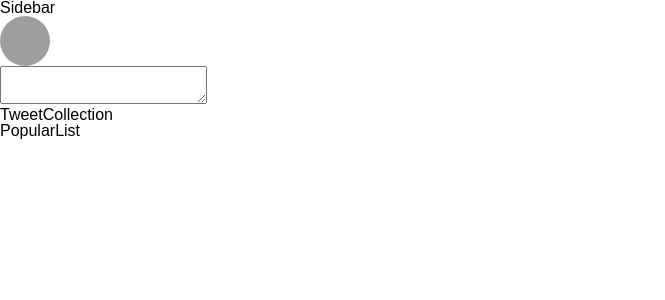
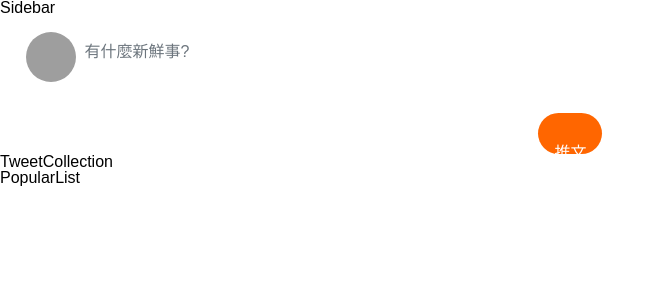
Before and after one commit to LJBL22/react_twitter, a React (Create React App) app: page /tweets in a window 1280 px wide. Shown: the top 300 px of the page, without its empty margins (0-665 px from the left). Built offline with nearby package versions, Linux system fonts and the light colour scheme; grey boxes are pictures that could not be loaded.

Commit message:
feat: complete InputTweet

```diff
--- a/src/components/InputTweet.jsx
+++ b/src/components/InputTweet.jsx
@@ -1,13 +1,29 @@
 import userData from "./dummyData";
-import { StyledAvatar } from "./styles/Avatar.styled";
+import { StyledAvatar, StyledImgDiv } from "./styles/Avatar.styled";
+import {
+  StyledTextarea,
+  StyledInputDiv,
+  StyledForm,
+} from "./styles/InputTweet.styled";
 
-function InputTweet() {
+function InputTweet({ width, height, divWidth, divHeight }) {
   const avatar = userData.user[0].avatar;
   return (
-    <div>
-      <StyledAvatar src={avatar} alt="avatar" />
-      <textarea></textarea>
-    </div>
+    <StyledInputDiv divWidth={divWidth} divHeight={divHeight}>
+      <StyledImgDiv>
+        <StyledAvatar src={avatar} alt="avatar" />
+      </StyledImgDiv>
+      <StyledForm action="">
+        {/* placeholder 文字沒有辦法寫在 StyledTextarea檔案中，待確認問題 */}
+        <StyledTextarea
+          width={width}
+          height={height}
+          maxLength="140"
+          placeholder="有什麼新鮮事?"
+        />
+        <button>推文</button>
+      </StyledForm>
+    </StyledInputDiv>
   );
 }
 
--- a/src/components/MainTweet.jsx
+++ b/src/components/MainTweet.jsx
@@ -6,7 +6,12 @@ function MainTweet() {
   return (
     <div>
       <Main>
-        <InputTweet />
+        <InputTweet
+          width="526px"
+          height="137px"
+          divWidth="641px"
+          divHeight="138px"
+        />
         <TweetCollection />
       </Main>
     </div>
--- a/src/components/styles/Avatar.styled.js
+++ b/src/components/styles/Avatar.styled.js
@@ -6,3 +6,7 @@ export const StyledAvatar = styled.img`
   height: 50px;
   border-radius: 100%;
 `;
+
+export const StyledImgDiv = styled.div`
+  padding: 16px 0px 0px 26.49px;
+`;
--- /dev/null
+++ b/src/components/styles/InputTweet.styled.js
@@ -0,0 +1,45 @@
+import styled from "styled-components";
+
+export const StyledInputDiv = styled.div`
+  display: flex;
+  width: ${({ divWidth }) => divWidth};
+  height: ${({ divHeight }) => divHeight};
+`;
+
+export const StyledForm = styled.form`
+  display: flex;
+  flex-direction: column;
+  align-items: flex-end;
+  // 在 flex 內 控制裡面的button flex-basis 和寬高 &>button
+  // 思考CSS變數化 以及把button 的style 拉出來共用
+  & > button {
+    flex-basis: 64px;
+    width: 64px;
+    height: 40px;
+    line-height: 64px;
+    flex-direction: column;
+    justify-content: center;
+    align-items: center;
+    padding: 8px 16px;
+    border: none;
+    border-radius: 50px;
+    background-color: #ff6600;
+    color: #ffffff;
+  }
+`;
+
+export const StyledTextarea = styled.textarea`
+  width: ${({ width }) => width};
+  height: ${({ height }) => height};
+  padding: 28px 28.5px 28px 8px;
+  maxlength: "140";
+  border: none;
+  resize: none;
+  ::placeholder {
+    color: #6c757d;
+  }
+  // 讓滑鼠移到textarea 不會顯示外框
+  :focus {
+    outline: none;
+  }
+`;
```
Also changed, not shown: src/components/common/globalStyles.js (line endings or trailing spaces), src/components/styles/Global.js (deleted).
